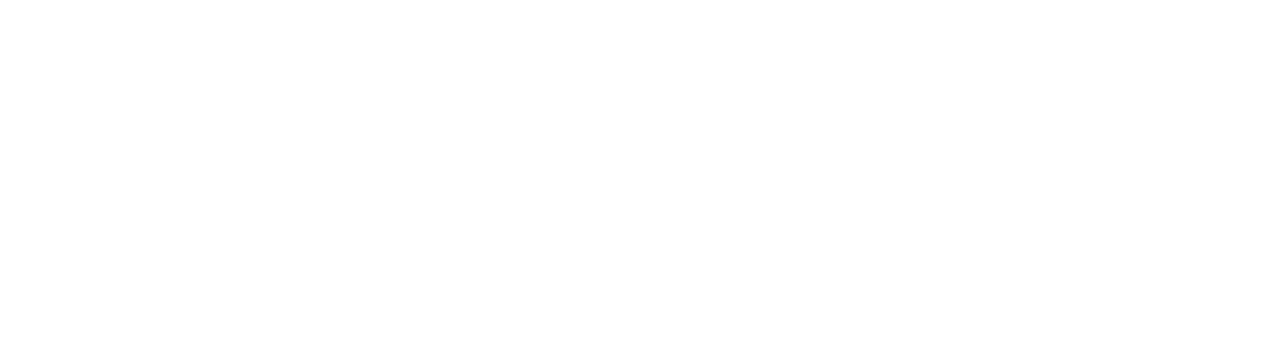
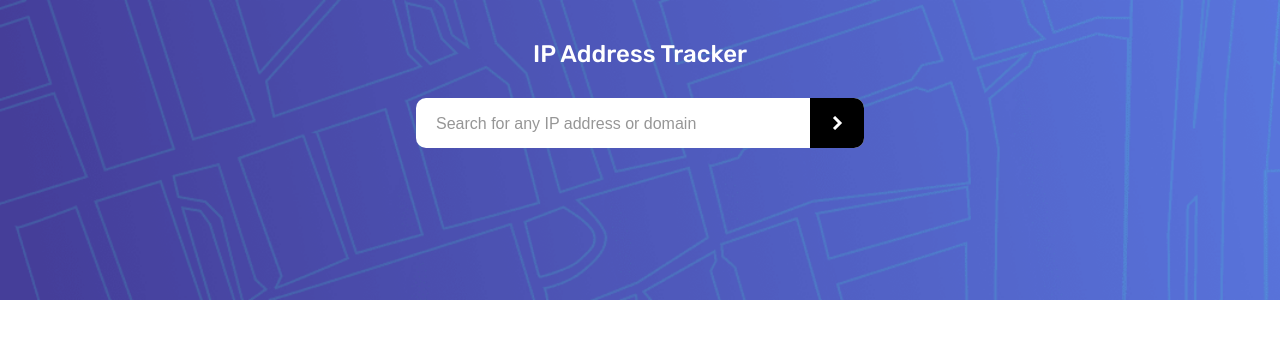
Before and after one commit to SaleemIlahi/ipAddressTracker, a website: page index.html in a window 1280 px wide. Drawn offline with Linux system fonts and the light colour scheme.

Commit message:
Header Section Completed

```diff
--- a/css/index.scss
+++ b/css/index.scss
@@ -3,3 +3,85 @@
 $DarkGray: #2b2b2b;
 $lightkGray: #969696;
 $white: #ffffff;
+$black: #000000;
+
+*{
+    padding: 0;
+    margin: 0;
+    box-sizing: border-box;
+}
+
+body{
+    font-family: 'Rubik', sans-serif;
+}
+
+main{
+    header{
+        width: 100%;
+        height: 300px;
+        background: url(../img/pattern-bg.png);
+        background-repeat: no-repeat;
+        background-size: cover;
+        text-align: center;
+        position: relative;
+
+        .title-section{
+            position: absolute;
+            top: 40px;
+            left: 50%;
+            transform: translateX(-50%);
+            width: 50%;
+            height: fit-content;
+
+            h1{
+                font-size: 1.5rem;
+                font-weight: 500;
+                color: $white;
+            }
+
+            .search-section{
+                width: 70%;
+                height: 50px;
+                margin: 30px auto;
+                background: $white;
+                display: flex;
+                align-items: center;
+                border-radius: 10px;
+
+                input{
+                    flex-basis: 88%;
+                    background: none;
+                    border: none;
+                    outline: none;
+                    font-size: 18px;
+                    padding: 0 20px;
+                    color: $black;
+                    font-weight: 700;
+
+                    &::placeholder{
+                        color: $lightkGray;
+                        font-weight: 400;
+                        font-size: 16px;
+                    }
+                }
+
+                .img-section{
+                    width: 100%;
+                    height: 100%;
+                    flex-basis: 12%;
+                    background: $black;
+                    border-radius: 0 10px 10px 0;
+                    cursor: pointer;
+
+                    &:hover{
+                        background: $DarkGray;
+                    }
+
+                    img{
+                        margin-top: 18px;
+                    }
+                }
+            }
+        }
+    }
+}
--- a/index.html
+++ b/index.html
@@ -13,6 +13,20 @@
 </head>
 <body>
 
+    <main>
+        <header>
+            <div class="title-section">
+                <h1>IP Address Tracker</h1>
+                <div class="search-section">
+                    <input type="text" placeholder="Search for any IP address or domain" id="search" />
+                    <div class="img-section">
+                        <img src="img/icon-arrow.svg" alt="arrow img" />
+                    </div>
+                </div>
+            </div>
+        </header>
+    </main>
+
     <script src="js/index.js"></script>
 </body>
 </html>
```
Also changed, not shown: css/index.css, 1 other file.
